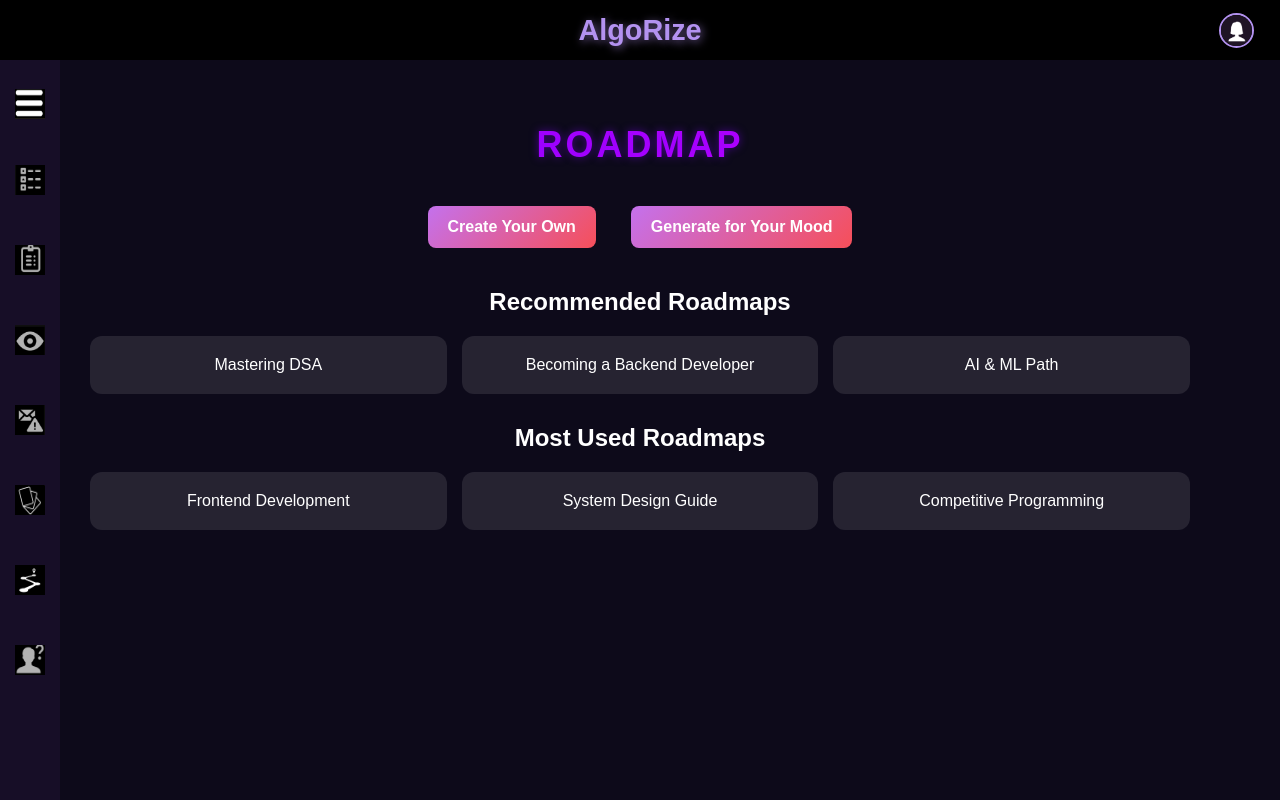
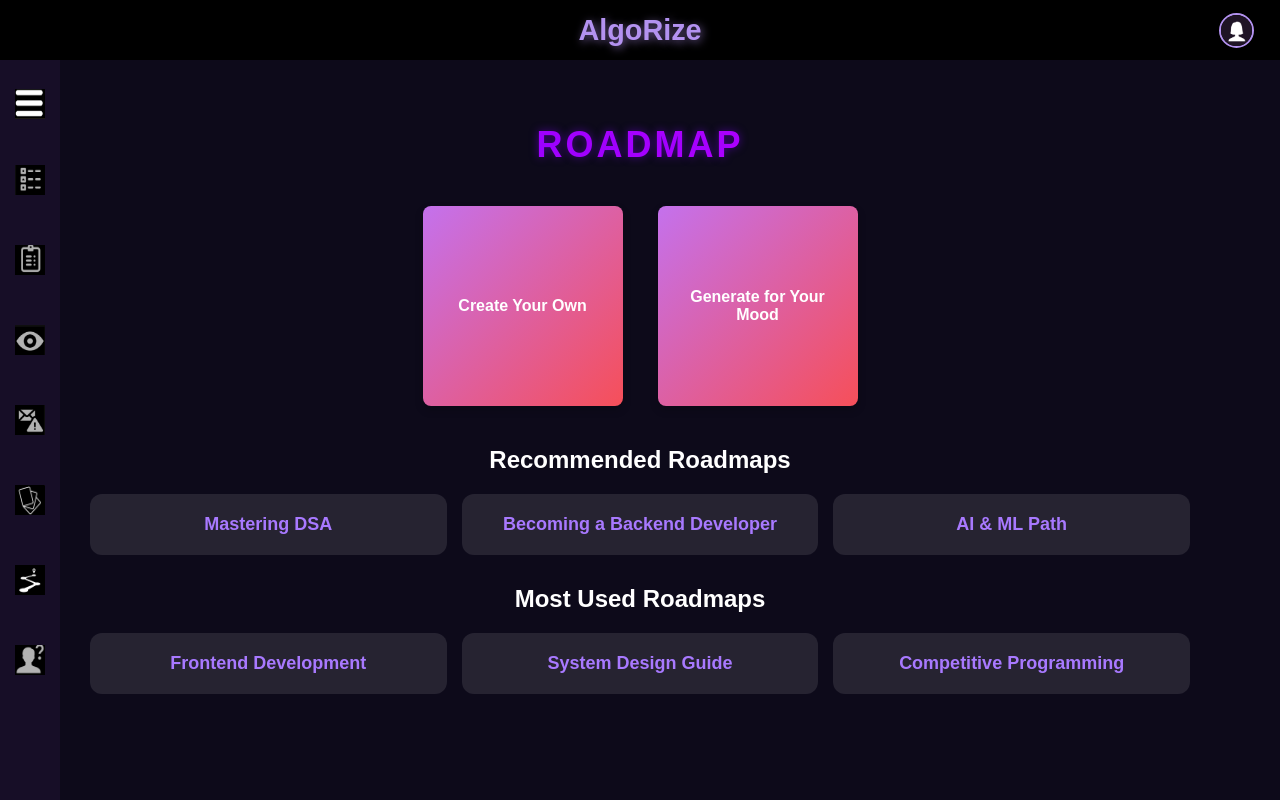
Before and after one commit to keerti144/DSA-Viz, a React (Vite) app in the folder frontend/: page /roadmap in a window 1280 px wide. Built offline with nearby package versions, Linux system fonts and the light colour scheme.

Commit message:
added flashcards

```diff
--- a/frontend/src/flashcardsandnotes/flashcardsandnotes.css
+++ b/frontend/src/flashcardsandnotes/flashcardsandnotes.css
@@ -22,48 +22,94 @@
     margin-bottom: 30px;
   }
 
+  .sort-container {
+    display: flex;
+    justify-content: center;
+    margin-bottom: 30px;
+  }
+
+  .sort-select {
+    padding: 10px;
+    font-size: 16px;
+    background-color: #9c56ca;
+    color: white;
+    border: none;
+    border-radius: 8px;
+    cursor: pointer;
+    transition: background-color 0.3s ease;
+  }
+
+  .sort-select:hover {
+    background-color: #00f2fe;
+  }
+
   .action-buttons {
     display: flex;
     justify-content: center;
-    gap: 15px;
+    gap: 30px;
     margin-bottom: 30px;
   }
 
   .btn {
-    background: linear-gradient(135deg, #4facfe, #00f2fe);
+    background: linear-gradient(135deg, #7c3a9b, #9d64c0);
     color: white;
     border: none;
-    padding: 12px 20px;
-    border-radius: 8px;
-    font-size: 16px;
+    padding: 20px;
+    border-radius: 10px;
+    font-size: 18px;
     cursor: pointer;
-    transition: transform 0.2s ease;
+    transition: transform 0.2s ease, background-color 0.3s ease;
+    width: 200px;
+    height: 200px;
+    display: flex;
+    justify-content: center;
+    align-items: center;
+    text-align: center;
+    font-weight: bold;
+    box-shadow: 0 4px 8px rgba(0, 0, 0, 0.2);
+    transition: all 0.3s ease;
   }
 
   .btn:hover {
     transform: scale(1.05);
+    background-color: #7324bd;
   }
 
   .section {
-    margin-top: 30px;
+    margin-top: 50px;
   }
 
   .grid {
     display: grid;
-    grid-template-columns: repeat(auto-fit, minmax(200px, 1fr));
-    gap: 15px;
+    grid-template-columns: repeat(auto-fit, minmax(250px, 1fr));
+    gap: 30px;
     justify-content: center;
   }
 
   .card {
     background: rgba(255, 255, 255, 0.1);
-    padding: 20px;
+    padding: 25px;
     border-radius: 12px;
     text-align: center;
     transition: 0.3s ease-in-out;
+    color: #a879ff;
+    font-size: 18px;
+    font-weight: bold;
   }
 
   .card:hover {
     background: rgba(255, 255, 255, 0.2);
     transform: scale(1.05);
   }
+
+  .section-title {
+    font-size: 28px;
+    color: #a879ff;
+    margin-bottom: 20px;
+  }
+
+  .card p {
+    color: white;
+    font-size: 16px;
+    margin-top: 10px;
+  }
--- a/frontend/src/flashcardsandnotes/flashcardsandnotes.jsx
+++ b/frontend/src/flashcardsandnotes/flashcardsandnotes.jsx
@@ -1,15 +1,55 @@
-import React from "react";
+import React, { useState } from "react";
 import Header from "../header/header";
 import Sidebar from "../sidebar/sidebar";
 import "./flashcardsandnotes.css";
 
 export const FlashcardsAndNotes = () => {
+  const [sortOption, setSortOption] = useState("name");
+
+  const handleSortChange = (e) => {
+    setSortOption(e.target.value);
+    // Handle sorting based on the selected option
+    // This could be dynamic if you are fetching data
+  };
+
+  // Example data (you can replace this with actual dynamic data)
+  const flashcards = [
+    { title: "Sorting Algorithms", category: "Algorithms", popularity: 5 },
+    { title: "Graph Theory Basics", category: "Graph Theory", popularity: 4 },
+    { title: "Recursion Concepts", category: "Recursion", popularity: 3 },
+    { title: "Dynamic Programming", category: "Algorithms", popularity: 4 },
+    { title: "Bit Manipulation", category: "Algorithms", popularity: 5 },
+    { title: "Data Structures", category: "Data Structures", popularity: 4 },
+  ];
+
+  const sortedFlashcards = [...flashcards].sort((a, b) => {
+    if (sortOption === "name") {
+      return a.title.localeCompare(b.title);
+    } else if (sortOption === "popularity") {
+      return b.popularity - a.popularity;
+    } else {
+      return 0;
+    }
+  });
+
   return (
-    <div className="flashcardsandnotes-page">
+    <div className="flashcards-page">
       <Header />
       <Sidebar />
       <div className="flashcards-container">
         <h1 className="title">Flashcards & Notes</h1>
+
+        {/* Sort Dropdown */}
+        <div className="sort-container">
+          <select
+            className="sort-select"
+            value={sortOption}
+            onChange={handleSortChange}
+          >
+            <option value="name">Sort by Name</option>
+            <option value="popularity">Sort by Popularity</option>
+          </select>
+        </div>
 
         <div className="action-buttons">
           <button className="btn">Create Your Own</button>
@@ -17,20 +57,26 @@ export const FlashcardsAndNotes = () => {
         </div>
 
         <div className="section">
-          <h2>Recommended for You</h2>
+          <h2 className="section-title">Recommended for You</h2>
           <div className="grid">
-            <div className="card">Sorting Algorithms</div>
-            <div className="card">Graph Theory Basics</div>
-            <div className="card">Recursion Concepts</div>
+            {sortedFlashcards.map((card, index) => (
+              <div className="card" key={index}>
+                <p>{card.title}</p>
+                <small>{card.category}</small>
+              </div>
+            ))}
           </div>
         </div>
 
         <div className="section">
-          <h2>Popular Flashcards</h2>
+          <h2 className="section-title">Popular Flashcards</h2>
           <div className="grid">
-            <div className="card">Dynamic Programming</div>
-            <div className="card">Bit Manipulation</div>
-            <div className="card">Data Structures</div>
+            {sortedFlashcards.map((card, index) => (
+              <div className="card" key={index}>
+                <p>{card.title}</p>
+                <small>{card.category}</small>
+              </div>
+            ))}
           </div>
         </div>
       </div>
--- a/frontend/src/sidebar/sidebar.jsx
+++ b/frontend/src/sidebar/sidebar.jsx
@@ -46,10 +46,11 @@ const Sidebar = ({ isOpen, toggleSidebar }) => {
       </button>
 
       {/* New Features */}
-      <button className="nav-btn" onClick={() => navigate("/flashcardsandnotes")}>
-        <img src={flashcardsIcon} alt="Flashcards & Notes" />
-        {isExpanded && <span className="label">Flashcards & Notes</span>}
-      </button>
+      <button className="nav-btn" onClick={() => navigate("/flashcards")}>
+  <img src={flashcardsIcon} alt="Flashcards & Notes" />
+  {isExpanded && <span className="label">Flashcards & Notes</span>}
+</button>
+
 
       <button className="nav-btn" onClick={() => navigate("/roadmap")}>
         <img src={roadmapIcon} alt="Roadmap" />
```
Also changed, not shown: frontend/src/assets/flashcardandnotes.png (added).
